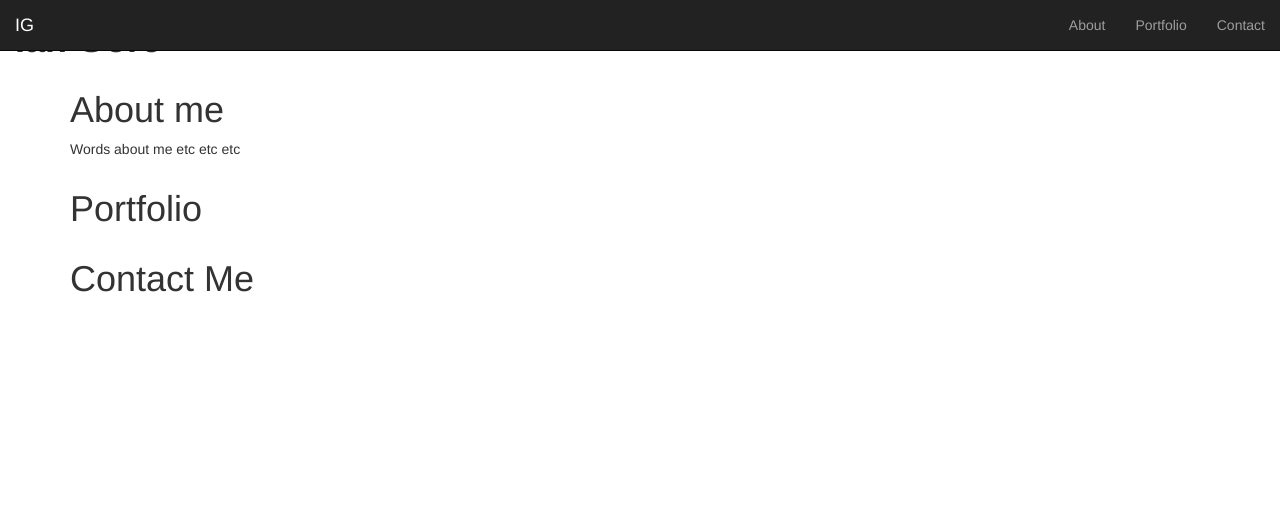
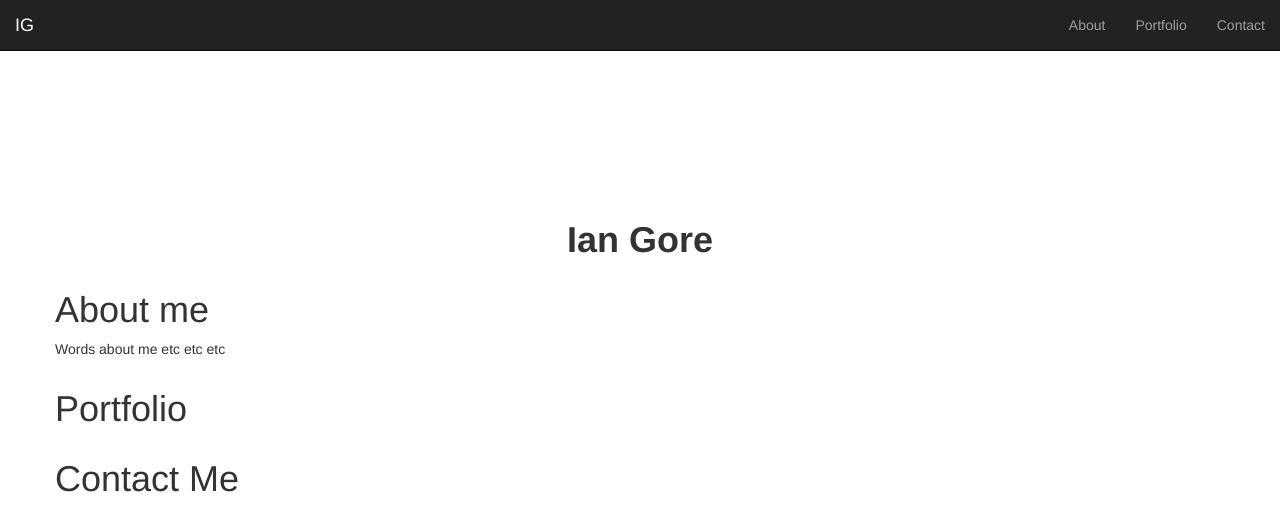
Before and after one commit to Ashknight/Portfolio, a plain HTML site: page index.html in a window 1280 px wide. Drawn offline with nearby package versions, Linux system fonts and the light colour scheme.

Commit message:
export from codepen

```diff
--- /dev/null
+++ b/css/style.css
@@ -0,0 +1,4 @@
+#HomeTitle{
+  Text-Align: Center;
+  Padding-top: 200px;
+}
--- a/index.html
+++ b/index.html
@@ -1,10 +1,25 @@
-<script src="https://cdnjs.cloudflare.com/ajax/libs/twitter-bootstrap/3.3.7/js/bootstrap.min.js"></script>
-<script src="https://cdnjs.cloudflare.com/ajax/libs/jquery/3.1.0/jquery.min.js"></script>
+<!DOCTYPE html>
+<html >
+  <head>
+    <meta charset="UTF-8">
+    <title>Portfolio Page</title>
 
-<link href="https://cdnjs.cloudflare.com/ajax/libs/twitter-bootstrap/3.3.7/css/bootstrap.min.css" rel="stylesheet" />
-<link href="https://cdnjs.cloudflare.com/ajax/libs/font-awesome/4.6.3/css/font-awesome.min.css" rel="stylesheet" />
 
-<body>
+
+    <link rel='stylesheet prefetch' href='https://cdnjs.cloudflare.com/ajax/libs/twitter-bootstrap/3.3.7/css/bootstrap.min.css'>
+<link rel='stylesheet prefetch' href='https://cdnjs.cloudflare.com/ajax/libs/font-awesome/4.6.3/css/font-awesome.min.css'>
+
+        <link rel="stylesheet" href="css/style.css">
+
+
+
+
+
+  </head>
+
+  <body>
+
+    <body>
 <!--Nav bar-->
 <nav class="navbar navbar-inverse navbar-fixed-top">
   <div class="container-fluid">
@@ -37,7 +52,6 @@
   <section>
     <div class="container" id="About">
       <div class="row">
-        <div class="col-md-12">
         <h1>About me</h1>
         <p>Words about me etc etc etc</p>
       </div>
@@ -60,3 +74,11 @@
         </div>
         </div>
         </body>
+    <script src='https://cdnjs.cloudflare.com/ajax/libs/twitter-bootstrap/3.3.7/js/bootstrap.min.js'></script>
+<script src='https://cdnjs.cloudflare.com/ajax/libs/jquery/3.1.0/jquery.min.js'></script>
+
+
+
+
+  </body>
+</html>
```
Also changed, not shown: README.txt (added), license.txt (added).
